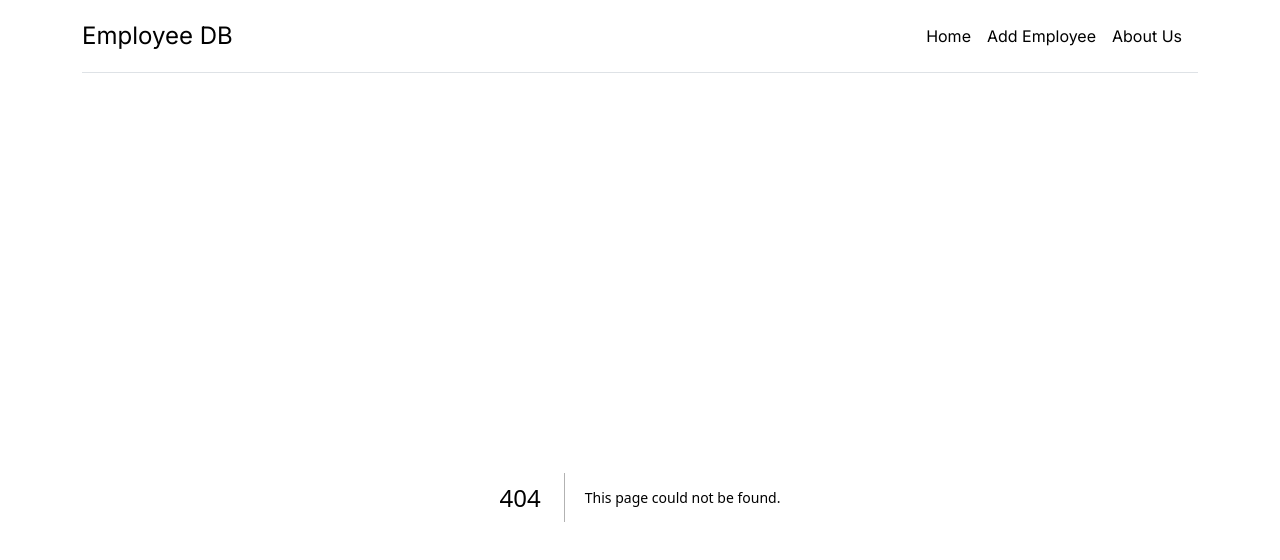
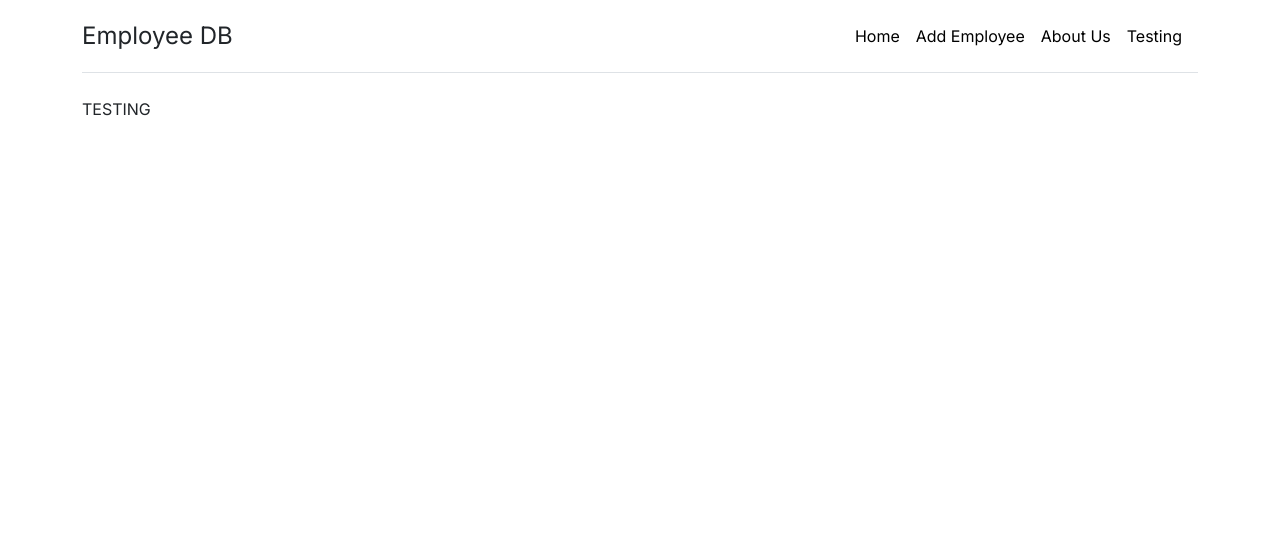
Before and after one commit to GiangPhammm/next-server-demo, a Next.js app: page /testing in a window 1280 px wide. Before the commit this address had no page. Shown: the top 560 px of the page. Built offline with nearby package versions, Linux system fonts and the light colour scheme.

Commit message:
add commands

```diff
--- a/package.json
+++ b/package.json
@@ -6,11 +6,14 @@
     "dev": "next dev",
     "build": "next build",
     "start": "next start",
-    "lint": "next lint"
+    "lint": "next lint",
+    "jsonServer": "json-server --watch db.json --port 3004",
+    "app": "concurrently \"npm run dev\" \"npm run jsonServer\""
   },
   "dependencies": {
     "axios": "^1.7.7",
     "bootstrap": "^5.3.3",
+    "concurrently": "^9.0.1",
     "formik": "^2.4.6",
     "json-server": "^1.0.0-beta.3",
     "next": "^14.2.15",
--- /dev/null
+++ b/src/app/testing/page.js
@@ -0,0 +1,9 @@
+'use client'
+
+export default function TestingRoute () {
+    return (
+        <>
+            TESTING
+        </>
+    )
+}
--- a/src/components/header.js
+++ b/src/components/header.js
@@ -8,6 +8,7 @@ export default function Header () {
                 <Link href='/' className='me-3 py-2 link-body-emphasis text-decoration-none'>Home</Link>
                 <Link href='/form/add' className='me-3 py-2 link-body-emphasis text-decoration-none'>Add Employee</Link>
                 <Link href='/about-us' className='me-3 py-2 link-body-emphasis text-decoration-none'>About Us</Link>
+                <Link href='/testing' className='me-3 py-2 link-body-emphasis text-decoration-none'>Testing</Link>
             </nav>
         </div>
     )
```
Also changed, not shown: src/app/api/data/route.js (added), src/pages/api/sayhello.js (added), 1 other file (tests, documents, lock files or other folders).
